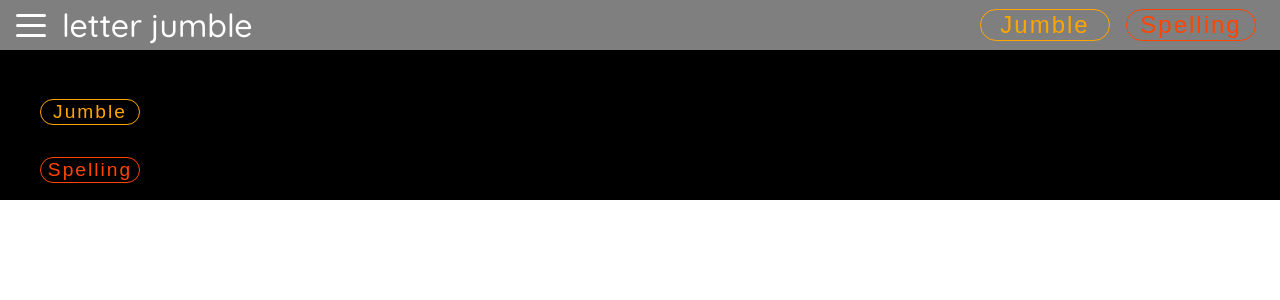
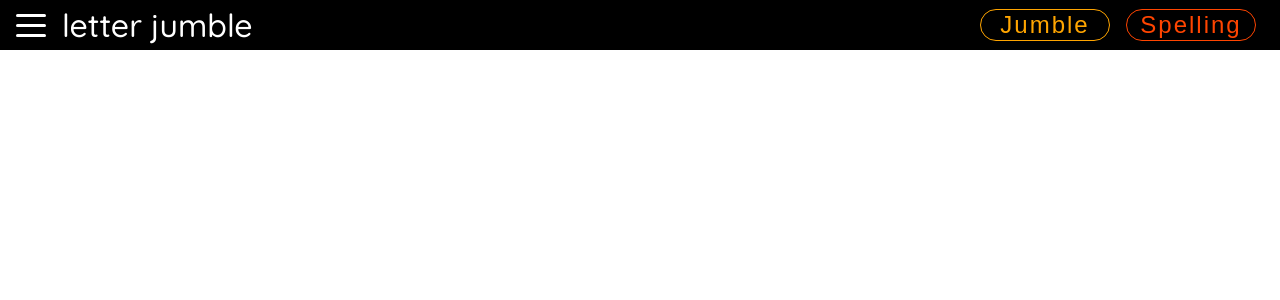
Before and after one commit to LillianLuzinsky/letter-jumble-test, a React (Create React App) app: page / in a window 1280 px wide. Shown: the top 300 px of the page. Built offline with nearby package versions, Linux system fonts and the light colour scheme.

Commit message:
added react-sortable-hoc and array-move

```diff
--- a/package.json
+++ b/package.json
@@ -6,12 +6,14 @@
     "@testing-library/jest-dom": "^4.2.4",
     "@testing-library/react": "^9.3.2",
     "@testing-library/user-event": "^7.1.2",
+    "array-move": "^2.2.1",
     "react": "^16.12.0",
     "react-dnd": "^10.0.2",
     "react-dnd-html5-backend": "^10.0.2",
     "react-dom": "^16.12.0",
     "react-router-dom": "^5.1.2",
     "react-scripts": "3.3.1",
+    "react-sortable-hoc": "^1.11.0",
     "styled-components": "^5.0.1"
   },
   "scripts": {
--- a/src/App.js
+++ b/src/App.js
@@ -7,9 +7,7 @@ function App() {
   return (
     <React.Fragment style={{height: '100%'}}>
       <Toolbar />
-      <SideDrawer/>
       <main style={{marginTop: '56px'}}>
-        <h1>hello</h1>
       </main>
     </React.Fragment>
   );
--- a/src/components/SideDraw/DrawerToggleButton.js
+++ b/src/components/SideDraw/DrawerToggleButton.js
@@ -1,12 +1,21 @@
 import React from 'react';
 import './DrawerToggleButton.css';
 
-const drawerToggleButton = props => (
-  <button className="toggle-button">
-    <div className="toggle-button__line"></div>
-    <div className="toggle-button__line"></div>
-    <div className="toggle-button__line"></div>
-  </button>
-);
+class drawerToggleButton extends React.Component {
+
+  handleClick = () => {
+    console.log('Clicked!');
+    //toggle from visible = false to visible = true
+
+  }
+
+  render() {
+    return (<button className="toggle-button" onClick={this.handleClick}>
+      <div className="toggle-button__line"></div>
+      <div className="toggle-button__line"></div>
+      <div className="toggle-button__line"></div>
+    </button>);
+  }
+}
 
 export default drawerToggleButton;
--- a/src/components/Toolbar/Toolbar.css
+++ b/src/components/Toolbar/Toolbar.css
@@ -1,7 +1,7 @@
 .toolbar{
   position: fixed;
   width: 100%;
-  background: rgba(0, 0, 0, 0.5);
+  background: black;
   top: 0;
   left: 0;
   height: 50px;
```
Also changed, not shown: 1 other file (tests, documents, lock files or other folders).
